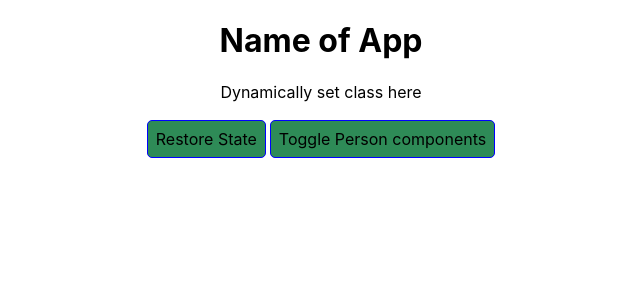
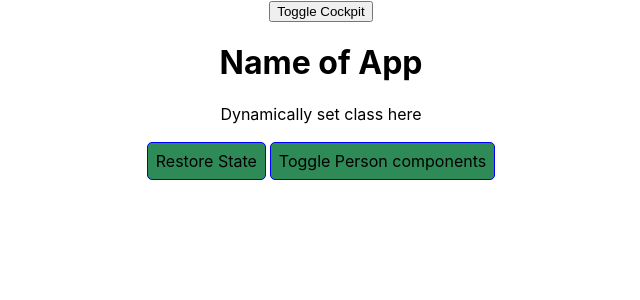
Before and after one commit to stevekutz/react_TCG_exp, a React (Create React App) app in the folder app/: page / in a window 1280 px wide. Shown: the top 300 px of the page, without its empty margins (319-959 px from the left). Built offline with nearby package versions, Linux system fonts and the light colour scheme.

Commit message:
added multiple useEffect return cleanup functions

```diff
--- a/app/src/Cockpit/Cockpit.js
+++ b/app/src/Cockpit/Cockpit.js
@@ -18,12 +18,33 @@ const Cockpit = (props) => {
         // the setTimeout simulate an API call
         setTimeout( () => {
             alert('save data')
-        }, 1000)
+        }, 1000);
+
+        // here a return function can do clean up work as would a componentWillUnmount
+        return () => {
+            console.log('\t\t >>> 2nd arg [],  CLEANUP - runs BEFORE main useEffect but AFTER 1st render')
+        };
+
 
     // this second argument is an array that lists all variables or data useEffect should act upon
     //});   // like this, runs useEffect on any change such as togglePerson
-    //}, []); // like this, runs ONCE ONLY and does not react to changes in username or toggle
-    },[props.persons]);  // like this, runs useEffect when person is updated
+     }, []); // like this, runs ONCE ONLY and does not react to changes in username or toggle
+    // },[props.persons]);  // like this, runs useEffect when person is updated
+
+
+    useEffect ( () => {
+        console.log( 'Cockpit.js 2nd useEffect called ')
+
+
+
+        return () => {
+            console.log( ' no 2nd arg,  ####   2nd Cleanup')
+
+        }
+
+
+
+    })   // this runs when togglePerson called OR when ToggleCockpit called
 
 
     let btnClass = [classes.Button];
--- a/app/src/containers/App.js
+++ b/app/src/containers/App.js
@@ -48,6 +48,7 @@ class App extends Component {
         ],
         otherState: 'some value',
         showPersons: false,
+        showCockpit: true,
     }
 
 
@@ -165,14 +166,17 @@ class App extends Component {
         return (
 
             <div className={classes.App}>
-                <Cockpit
+                <button onClick = { () => {this.setState({showCockpit: !this.state.showCockpit}) }}>  Toggle Cockpit </button>
+                {this.state.showCockpit
+                ? <Cockpit
                     title = {this.props.myTitle}
                     showPersons = {this.state.showPersons}
                     persons = {this.state.persons}
                     restoreState = {this.restoreState}
                     togglePersonsHandler = {this.togglePersonsHandler}
-
                 />
+                : null
+                }
                 {persons}
 
             </div>
```
